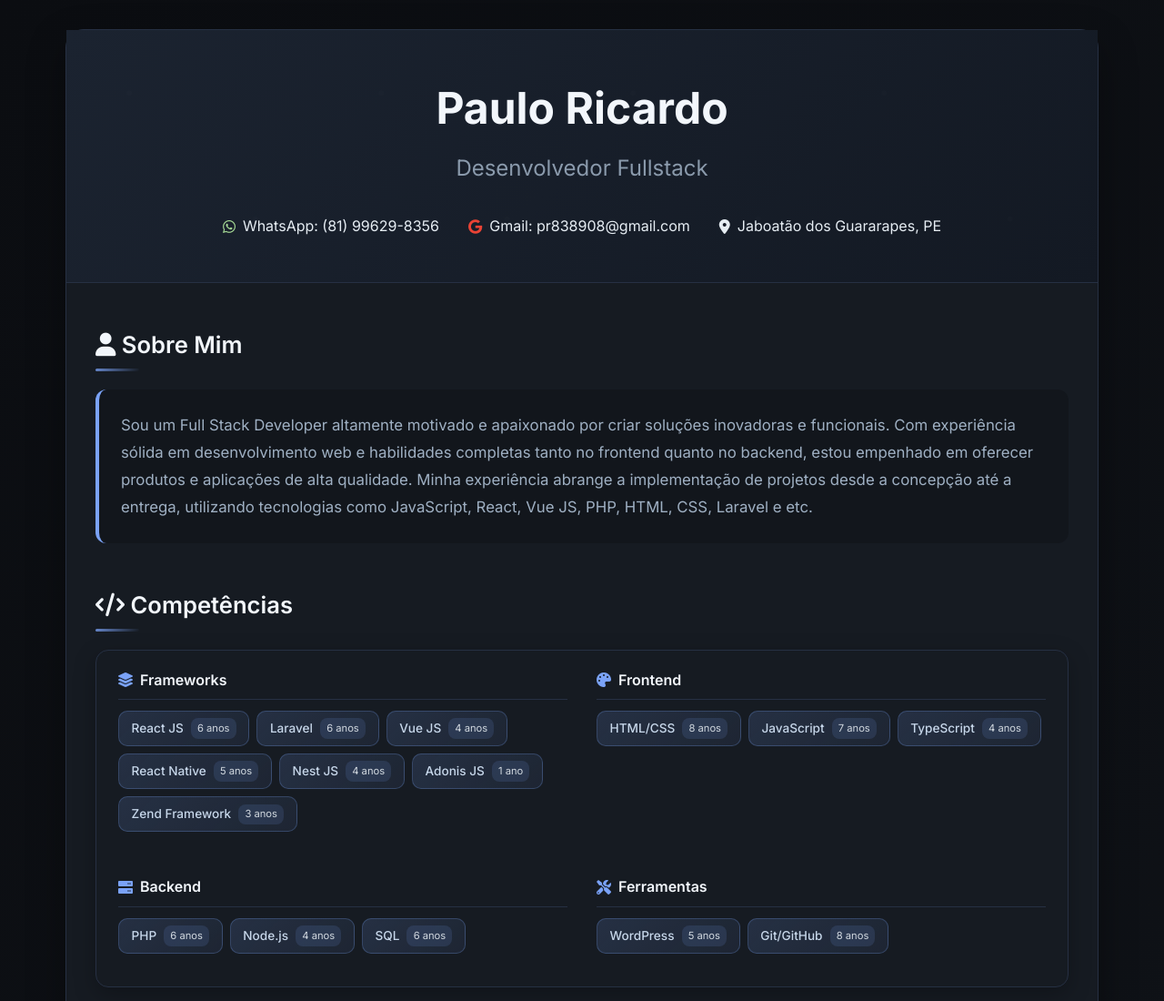
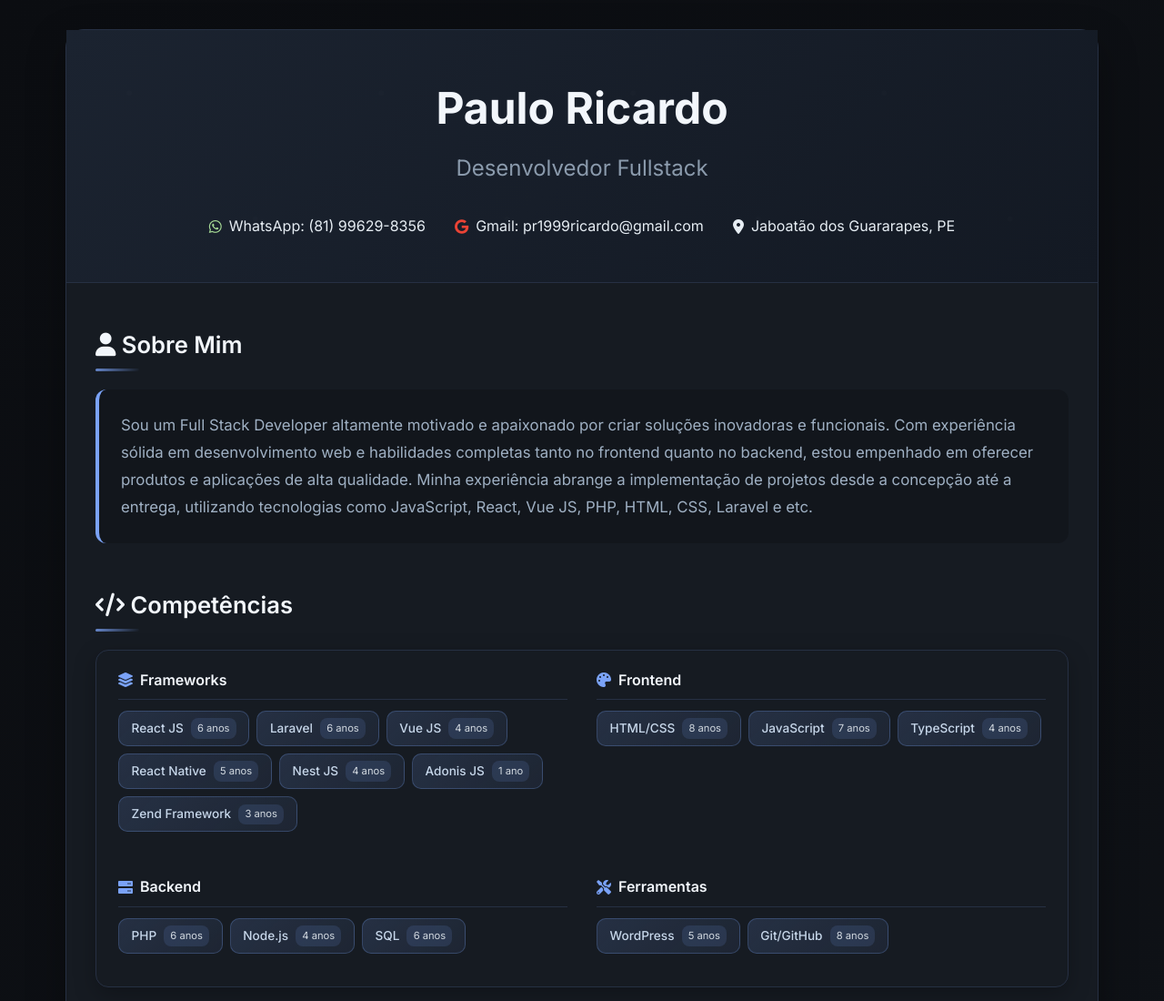
Before and after one commit to paulo-unibra/curriculo, a plain HTML site: page index.html in a window 1280 px wide. Shown: the top 1100 px of the page at 91% size. Drawn offline with Linux system fonts and the light colour scheme.

Commit message:
Update Gmail contact information

```diff
--- a/index.html
+++ b/index.html
@@ -776,9 +776,9 @@
                             <i class="fa-brands fa-whatsapp"></i>
                             <span>WhatsApp: (81) 99629-8356</span>
                         </a>
-                        <a class="contact-item gmail" href="mailto:prga@discente.ifpe.edu.br" aria-label="Enviar e-mail">
+                        <a class="contact-item gmail" href="mailto:pr1999ricardo@gmail.com" aria-label="Enviar e-mail">
                             <i class="fa-brands fa-google"></i>
-                            <span>Gmail: pr838908@gmail.com</span>
+                            <span>Gmail: pr1999ricardo@gmail.com</span>
                         </a>
                         <div class="contact-item">
                             <i class="fas fa-map-marker-alt"></i>
```
